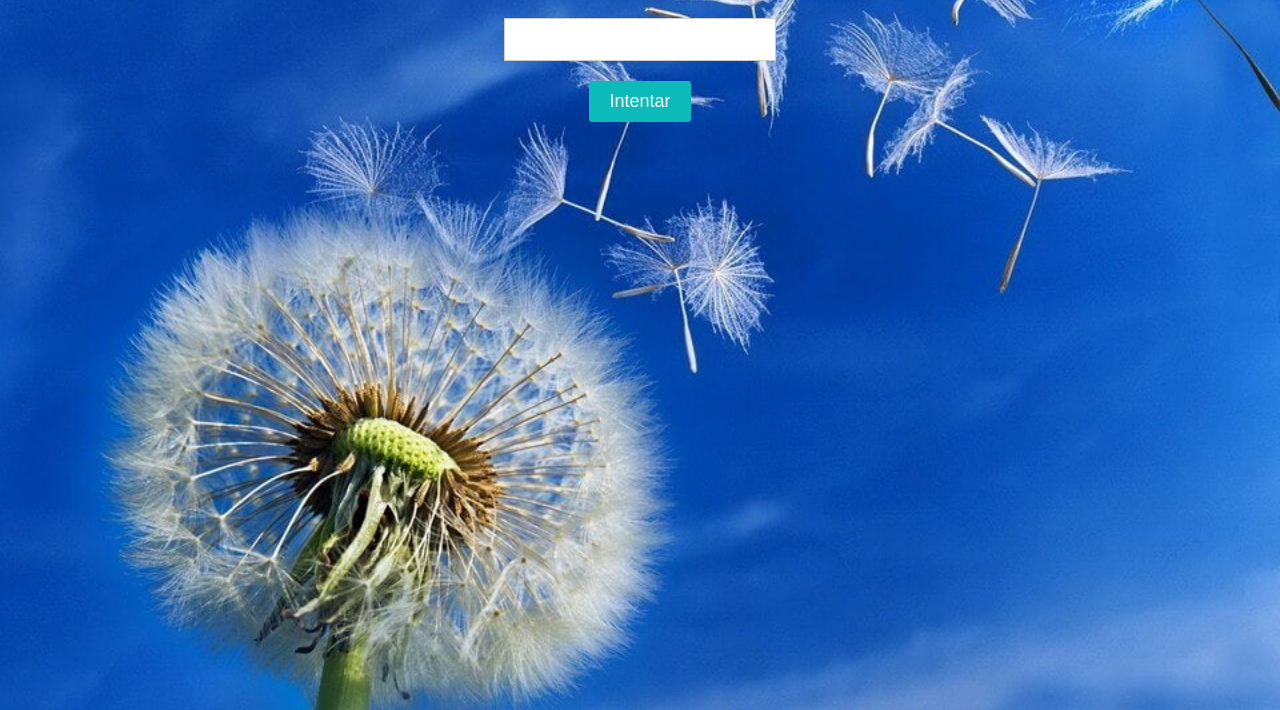
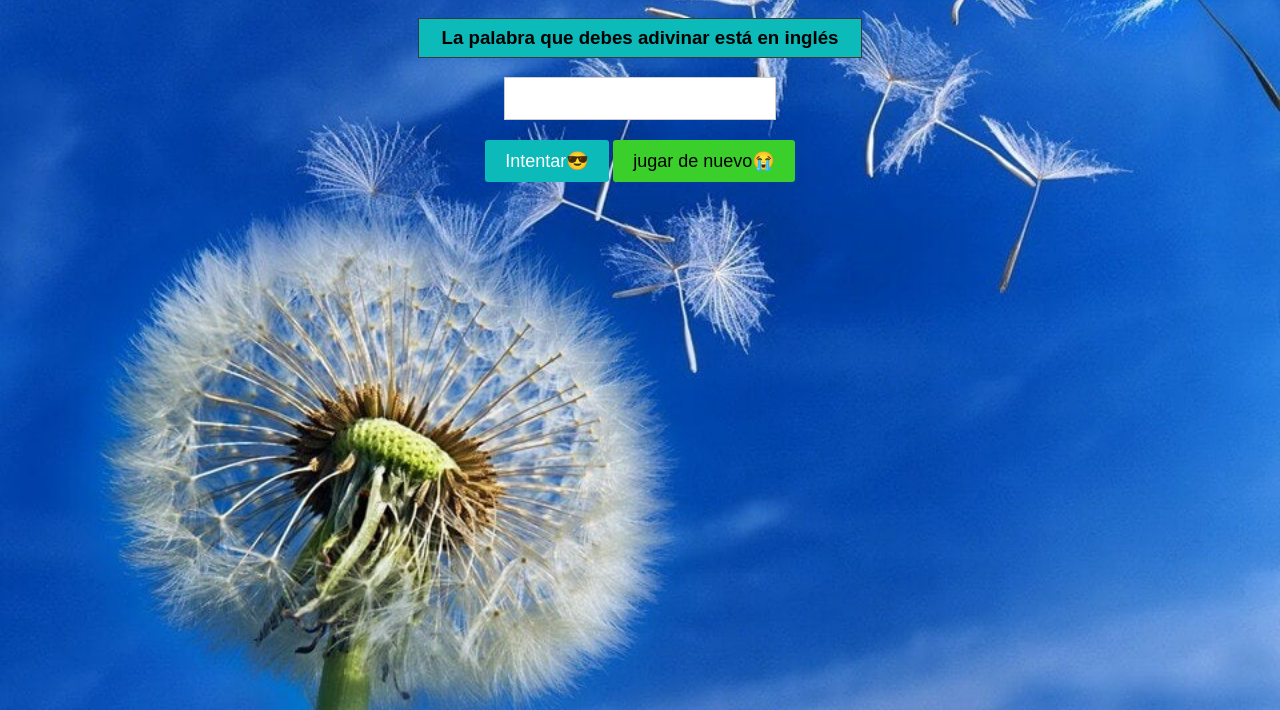
Before and after one commit to sebastianJhuliano/WORDLEPPY-con-APIS., a plain HTML site: page index.html in a window 1280 px wide. Shown: the part 90-800 px from the top of the page. Drawn offline with Linux system fonts and the light colour scheme; no server answers.

Commit message:
Add files via upload

```diff
--- a/index.html
+++ b/index.html
@@ -8,8 +8,10 @@
   </head>
   <body>
     <h1>Wordle PPY</h1>
+    <h3>La palabra que debes adivinar está en inglés</h2>
     <input type="text" id="guess-input">
-    <button id="guess-button">Intentar</button>
+    <button id="guess-button">Intentar😎</button>
+    <button id="recarga">jugar de nuevo😭</button>
     <div id="grid">
         </div>
 
--- a/script.js
+++ b/script.js
@@ -1,5 +1,5 @@
 
-let intentos = 6;
+
 //let palabra = "APPLE";
 
 /*let listaPalabras = ["TIGER","BEACH","APPLE","MOUSE","HOUSE","WORLD"];
@@ -9,6 +9,8 @@ let palabra = listaPalabras[indice];
 
 console.log(palabra);*/
 let palabra;
+let intentos = 6;
+
 fetch("https://random-word.ryanrk.com/api/en/word/random/?length=5")
     .then(response => response.json())
     .then(response => {
@@ -23,6 +25,11 @@ fetch("https://random-word.ryanrk.com/api/en/word/random/?length=5")
 
     })
 console.log(palabra);
+
+const reloadButton = document.getElementById("recarga");
+reloadButton.addEventListener("click", function() {
+    location.reload();
+});
 
 
 console.log(palabra);
@@ -44,7 +51,7 @@ function intentar(){
         return
     }
 
-    intentos= intentos -1;
+    intentos--;
     console.log("te quedan "+ intentos +"intentos");
 
     const GRID = document.getElementById("grid");
@@ -80,6 +87,8 @@ function intentar(){
         }
 }
 
+
+
     function terminar(mensaje){
         const INPUT = document.getElementById("guess-input");
         INPUT.disabled = true;
--- a/style.css
+++ b/style.css
@@ -1,4 +1,5 @@
 body {
+  text-align: center;
     font-family: Arial, sans-serif;
     background-image: url(./imagen/Fondo.jpg);
     background-size: cover;
@@ -14,6 +15,35 @@ body {
     text-align:center;
     margin-top:15px;
   }
+  #recarga {
+    padding: 10px 20px;
+    font-size: 18px;
+    background-color: #3bcf2b;
+    color: #000000;
+    border: none;
+    border-radius: 3px;
+
+}
+
+#guess-button {
+    margin: 0;
+    padding: 10px 20px;
+    font-size: 18px;
+    background-color: #0CBABA;
+    color: #fff;
+    border: none;
+    border-radius: 3px;
+}
+h3{
+
+  margin-left: 410px;
+  margin-right: 410px;
+
+  border :1px solid rgb(61, 56, 56) ;
+  background-color: #0CBABA;
+  padding:8px 8px;
+
+}
 
 
   #guess-input {
@@ -25,16 +55,6 @@ body {
     border: 1px solid #ccc;
   }
 
-  #guess-button {
-    display: block;
-    margin: 0 auto;
-    padding: 10px 20px;
-    font-size: 18px;
-    background-color: #0CBABA;
-    color: #fff;
-    border: none;
-    border-radius: 3px;
-  }
 
   button:active {
       transform: scale(0.95);
```
